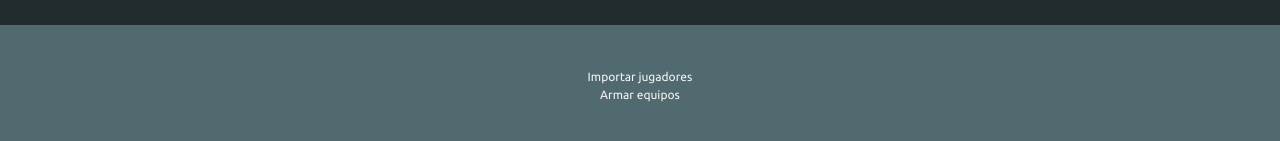
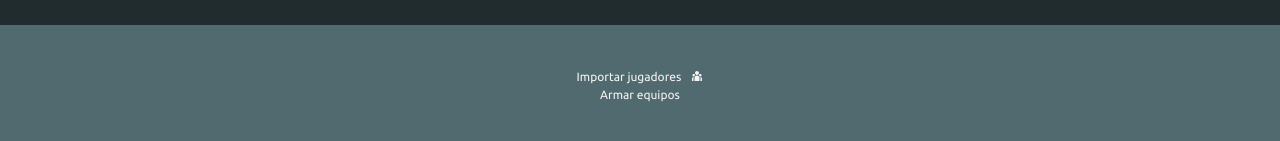
Before and after one commit to bragonip/teams-builder, a React (Vite) app: page / in a window 1280 px wide. Shown: the part 655-796 px from the top of the page. Built offline with nearby package versions, Linux system fonts and the light colour scheme.

Commit message:
mejor css2

```diff
--- a/package.json
+++ b/package.json
@@ -14,6 +14,7 @@
     "prop-types": "^15.8.1",
     "react": "^18.3.1",
     "react-dom": "^18.3.1",
+    "react-icons": "^5.3.0",
     "react-toastify": "^10.0.6"
   },
   "devDependencies": {
--- a/src/App.jsx
+++ b/src/App.jsx
@@ -1,6 +1,7 @@
 import './App.css';
 import { useEffect, useState } from 'react';
 import Papa from 'papaparse';
+import { RiTeamFill } from "react-icons/ri";
 
 const App = () => {
     const [players, setPlayers] = useState([]); // Lista temporal de jugadores
@@ -62,6 +63,7 @@ const App = () => {
                         <label htmlFor="fileInput" style={{ cursor: 'pointer', color: 'whitesmoke' }}>
                             Importar jugadores
                         </label>
+                        <RiTeamFill />
                     </div>
                     <p>Armar equipos</p>
                 </div>
```
Also changed, not shown: 1 other file (tests, documents, lock files or other folders).
